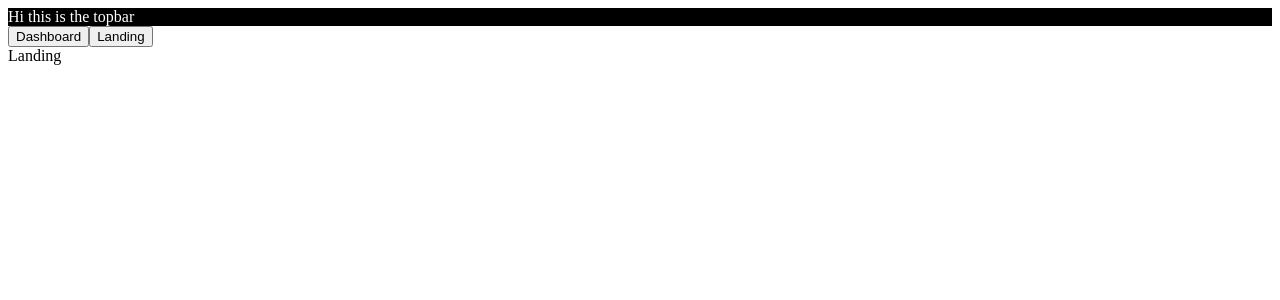
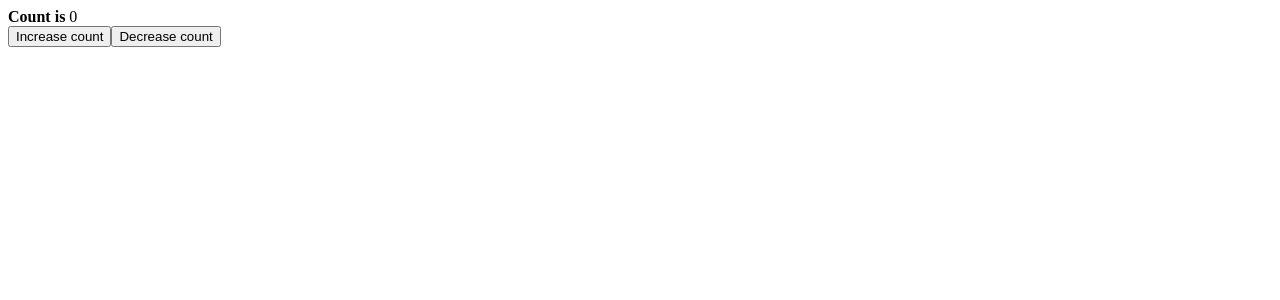
Before and after one commit to Adityaat2810/harkirat_week7, a React (Vite) app: page / in a window 1280 px wide. Shown: the top 300 px of the page. Built offline with nearby package versions, Linux system fonts and the light colour scheme.

Commit message:
simple counter

```diff
--- a/src/App.jsx
+++ b/src/App.jsx
@@ -1,65 +1,39 @@
-import React,{Suspense, lazy} from 'react';
-import { BrowserRouter, Routes, Route, useNavigate } from 'react-router-dom';
-const  Dashboard =  lazy(()=>import('./components/Dashboard'))
-const  Landing =  lazy(()=>import('./components/Landing'));
+import React, { useState } from 'react'
 
 const App = () => {
 
-  // right way to navigate without hard reloadouter only
-  //whatever use useNavigate need to be inside the browser router
-  // const navigate=useNavigate();
-
-
-  /**
-   * suspense api , asynchronous component fectching ,asynchronous
-   * data fetching
-   * */
-
+  const [count,setCount] = useState(0);
 
   return (
     <div>
-
-      <BrowserRouter>
-        <AppBar />
-        <Routes>
-          <Route path="/dashboard" element={<Suspense fallback={"...loading"}><Dashboard /></Suspense>} />
-          <Route path="/" element={<Suspense fallback={"...loading"}><Landing /></Suspense>}  />
-        </Routes>
-      </BrowserRouter>
-
-
+      <Count count={count}/>
+      <Buttons count={count} setCount={setCount}/>
     </div>
-  );
+  )
 }
 
-function AppBar() {
+function Count({count}){
+  return <div>
+    <b>Count is </b>{count}
+  </div>
+}
 
+function Buttons({count,setCount}){
+  return<>
+    <button onClick={()=>{
+      setCount(count+1)
 
-  const navigate = useNavigate();
+    }}>
+      Increase count
+    </button>
 
-  {/**this topbar remain consistent content below it changes */ }
-  return <>
-    <div style={{ background: "black", color: "white" }}>
-      Hi this is the topbar
-    </div>
-
-    <div>
-      <button onClick={() => {
-        navigate('/dashboard')
-      }}>Dashboard</button>
-
-
-      <button onClick={() => {
-        navigate('/')
-
-      }}>Landing</button>
-    </div>
-
+    <button onClick={()=>{
+      setCount(count-1)
+    }}>
+      Decrease count
+    </button>
   </>
-
-
-
 
 }
 
-export default App;
+export default App
```
